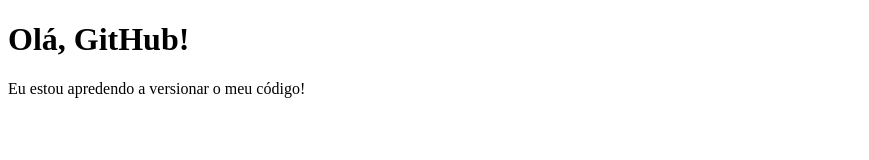
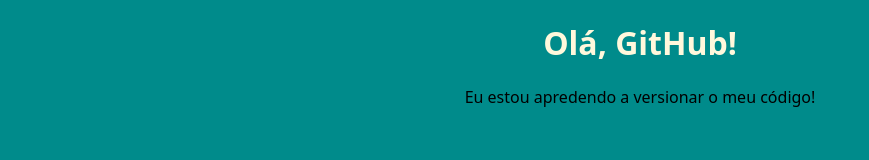
Before and after one commit to Hyago2009/portifolio-desenvolvedor, a plain HTML site: page index.html in a window 1280 px wide. Shown: the whole page, without its empty margins (0-869 px from the left). Drawn offline with Linux system fonts and the light colour scheme.

Commit message:
Inserção de estilo na página

```diff
--- a/index.html
+++ b/index.html
@@ -4,6 +4,7 @@
     <meta charset="UTF-8">
     <meta name="viewport" content="width=device-width, initial-scale=1.0">
     <title>Portfólio Desenvolvedor de Sistemas</title>
+    <link rel="stylesheet" href="style.css"
 </head>
 <body>
     <h1>Olá, GitHub!</h1>
--- /dev/null
+++ b/style.css
@@ -0,0 +1,8 @@
+body{
+    background-color: darkcyan;
+    font-family: system-ui, -apple-system, BlinkMacSystemFont, 'Segoe UI', Roboto, Oxygen, Ubuntu, Cantarell, 'Open Sans', 'Helvetica Neue', sans-serif;
+    text-align: center;
+}
+h1{
+    color: cornsilk;
+}
```
